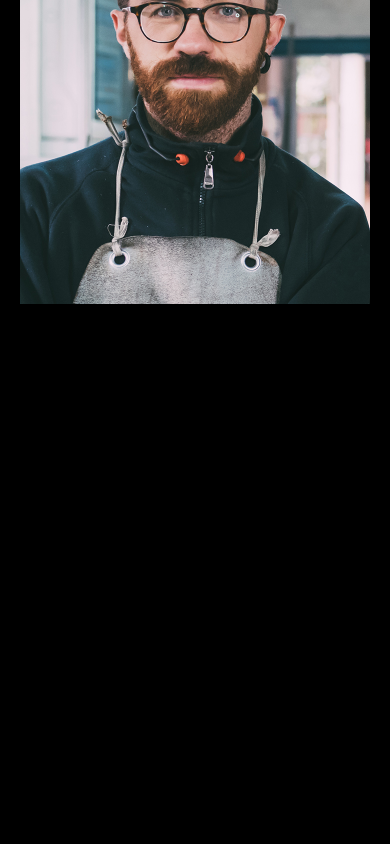
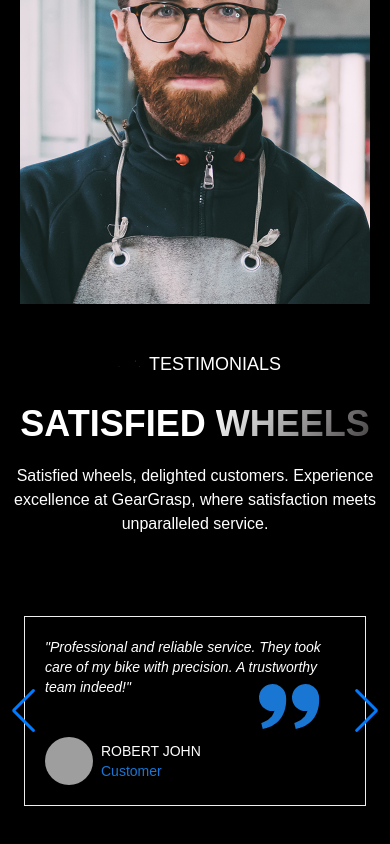
Before and after one commit to akash-khan-311/gear-grasp, a React (Vite) app: page / in a window 390 px wide. Shown: the part 7298-8142 px from the top of the page. Before the commit the page ends 7642 px from the top, so only its background shows below. Built offline with nearby package versions, Linux system fonts and the light colour scheme; grey boxes are pictures that could not be loaded; a web font is replaced by a local one.

Commit message:
testimonials section added

```diff
--- a/package.json
+++ b/package.json
@@ -19,7 +19,8 @@
     "react-modal-video": "^2.0.1",
     "react-router-dom": "^6.21.1",
     "react-slick": "^0.29.0",
-    "slick-carousel": "^1.8.1"
+    "slick-carousel": "^1.8.1",
+    "swiper": "^11.0.5"
   },
   "devDependencies": {
     "@types/react": "^18.2.43",
--- /dev/null
+++ b/public/review.json
@@ -0,0 +1,72 @@
+[
+  {
+    "id": 1,
+    "review": "Outstanding service! The team at GearGrasp went above and beyond to get my bike back on the road. Highly recommended!",
+    "name": "John Doe",
+    "image": "https://gtkit.rometheme.pro/gaztem/wp-content/uploads/sites/41/2023/11/Testimonial-Image-1.jpg",
+    "role": "Customer"
+  },
+  {
+    "id": 2,
+    "review": "Exceptional workmanship and attention to detail. GearGrasp is my go-to for all my bike repair needs. Thank you!",
+    "name": "Jane Smith",
+    "image": "https://gtkit.rometheme.pro/gaztem/wp-content/uploads/sites/41/2023/11/Testimonial-Image-2.jpg",
+    "role": "Customer"
+  },
+  {
+    "id": 3,
+    "review": "Professional and reliable service. They took care of my bike with precision. A trustworthy team indeed!",
+    "name": "Robert John",
+    "image": "https://gtkit.rometheme.pro/gaztem/wp-content/uploads/sites/41/2023/11/Testimonial-Image-3.jpg",
+    "role": "Customer"
+  },
+  {
+    "id": 4,
+    "review": "Impressed by the speed and quality of the repairs. GearGrasp is the real deal for bike enthusiasts!",
+    "name": "Emily White",
+    "image": "https://gtkit.rometheme.pro/gaztem/wp-content/uploads/sites/41/2023/11/Testimonial-Image-4.jpg",
+    "role": "Customer"
+  },
+  {
+    "id": 5,
+    "review": "Friendly staff, fair prices, and top-notch expertise. I trust GearGrasp with all my bike maintenance needs.",
+    "name": "Michael Brown",
+    "image": "https://c1.wallpaperflare.com/preview/435/44/22/outdoors-young-fun-summer-bike-sport.jpg",
+    "role": "Customer"
+  },
+  {
+    "id": 6,
+    "review": "GearGrasp exceeded my expectations. The team's passion for bikes truly reflects in their exceptional service.",
+    "name": "Maria Garcia",
+    "image": "https://pixahive.com/wp-content/uploads/2021/01/Rider-boy-in-pulse-Rs-308127-pixahive.jpg",
+    "role": "Customer"
+  },
+  {
+    "id": 7,
+    "review": "The best bike repair experience! GearGrasp's skilled technicians are committed to excellence. Highly recommended!",
+    "name": "Daniel Lee",
+    "image": "https://c8.alamy.com/comp/R64RAC/brutal-bearded-biker-poses-on-chopper-in-city-front-view-vintage-bike-rider-on-motorcycle-R64RAC.jpg",
+    "role": "Customer"
+  },
+  {
+    "id": 8,
+    "review": "Prompt service and a friendly atmosphere. GearGrasp is my trusted partner for keeping my bike in top condition.",
+    "name": "Taylor",
+    "image": "https://i.pinimg.com/736x/09/11/dc/0911dcc6a2728566d7e0370fdf174129.jpg",
+    "role": "Customer"
+  },
+  {
+    "id": 9,
+    "review": "Quality repairs with a personal touch. GearGrasp understands bikes like no other. Grateful for their expertise!",
+    "name": "Anderson",
+    "image": "https://w0.peakpx.com/wallpaper/134/238/HD-wallpaper-ktm-bike-ktm-duke-ktm-rc200-ktm-motorcycle-rider-sound-sports-bike-stunt.jpg",
+    "role": "Customer"
+  },
+  {
+    "id": 10,
+    "review": "GearGrasp's team is dedicated and skilled. They transformed my bike, and I couldn't be happier. Truly exceptional service!",
+    "name": "Olivia",
+    "image": "https://upload.wikimedia.org/wikipedia/commons/thumb/c/c0/Sachin_Rathod_photo_with_ktm_rc_200_taken_in_satara_while_riding_with_besties.jpg/1280px-Sachin_Rathod_photo_with_ktm_rc_200_taken_in_satara_while_riding_with_besties.jpg",
+    "role": "Customer"
+  }
+]
--- a/src/Pages/Home/Header/Home/Home.jsx
+++ b/src/Pages/Home/Header/Home/Home.jsx
@@ -1,3 +1,4 @@
+import Review from "../../../../Shared/Review/Review";
 import Services from "../../../../Shared/Services/Services";
 import Sponsor from "../../../../Shared/Sponsor/Sponsor";
 import Team from "../../../../Shared/Team/Team";
@@ -14,6 +15,7 @@ const Home = () => {
       <Video />
       <Services />
       <Team />
+      <Review />
     </>
   );
 };
--- /dev/null
+++ b/src/Shared/Review/Review.jsx
@@ -0,0 +1,93 @@
+// Import Swiper React components
+import { Swiper, SwiperSlide } from "swiper/react";
+// import required modules
+import { Autoplay, Pagination, Navigation } from "swiper/modules";
+// React Icons
+import { BiSolidQuoteAltRight } from "react-icons/bi";
+// Import Swiper styles
+import "swiper/css";
+import "swiper/css/pagination";
+import "swiper/css/navigation";
+import { useEffect, useState } from "react";
+import SectionTitle from "../../components/SectionTitle/SectionTitle";
+import Subtitle from "../../components/SubTitle/Subtitle";
+
+const Review = () => {
+  const [reveiws, setReveiws] = useState([]);
+  useEffect(() => {
+    fetch("/review.json")
+      .then((res) => res.json())
+      .then((data) => setReveiws(data));
+  }, []);
+  return (
+    <div className="container mx-auto">
+      <div className="mx-auto w-full  lg:w-3/5 text-center flex flex-col  justify-center items-center space-y-5">
+        <Subtitle text={"testimonials"} />
+        <SectionTitle title={"SATISFIED"} secondTitle={"wheels"} />
+        <p className="text-white">
+          Satisfied wheels, delighted customers. Experience excellence at
+          GearGrasp, where satisfaction meets unparalleled service.
+        </p>
+      </div>
+      <Swiper
+        breakpoints={{
+          640: {
+            slidesPerView: 1,
+            spaceBetween: 20,
+          },
+          768: {
+            slidesPerView: 2,
+            spaceBetween: 40,
+          },
+          1024: {
+            slidesPerView: 3,
+            spaceBetween: 50,
+          },
+        }}
+        spaceBetween={30}
+        loop={true}
+        navigation={true}
+        autoplay={{
+          delay: 2500,
+          disableOnInteraction: false,
+        }}
+        modules={[Autoplay, Pagination, Navigation]}
+        className="mySwiper"
+      >
+        <div className="container mx-auto px-5 lg:px-0">
+          {reveiws.map((review) => (
+            <SwiperSlide key={review.id} className="my-20">
+              <div className=" text-white border p-5  relative mx-6">
+                <span className="text-blue-700 text-7xl absolute right-10 bottom-16">
+                  <BiSolidQuoteAltRight />
+                </span>
+                <p className="italic text-sm lg:text-base">{`"${review.review}"`}</p>
+                <div className="flex items-center gap-x-2 mt-10 ">
+                  {/* Image */}
+                  <div className="w-12 h-12 ">
+                    <img
+                      src={review.image}
+                      className="h-full w-full rounded-full"
+                      alt=""
+                    />
+                  </div>
+                  {/* content */}
+                  <div>
+                    <h4 className="uppercase text-sm md:text-lg">
+                      {review.name}
+                    </h4>
+                    <p className="text-blue-700 text-sm md:text-base">
+                      {review.role}
+                    </p>
+                  </div>
+                </div>
+              </div>
+            </SwiperSlide>
+          ))}
+        </div>
+      </Swiper>
+    </div>
+  );
+};
+
+export default Review;
--- /dev/null
+++ b/src/components/ReviewCard/ReviewCard.jsx
@@ -0,0 +1,7 @@
+import { SwiperSlide } from "swiper/react";
+
+const ReviewCard = () => {
+  return <SwiperSlide className="text-5xl text-white">Akash Khan</SwiperSlide>;
+};
+
+export default ReviewCard;
```
Also changed, not shown: 1 other file (tests, documents, lock files or other folders).
